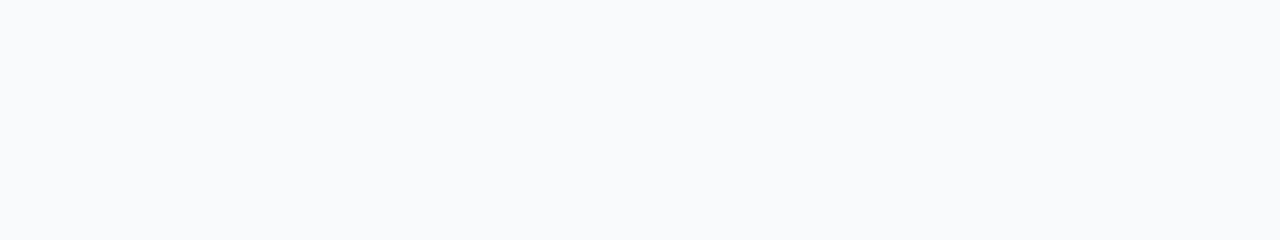
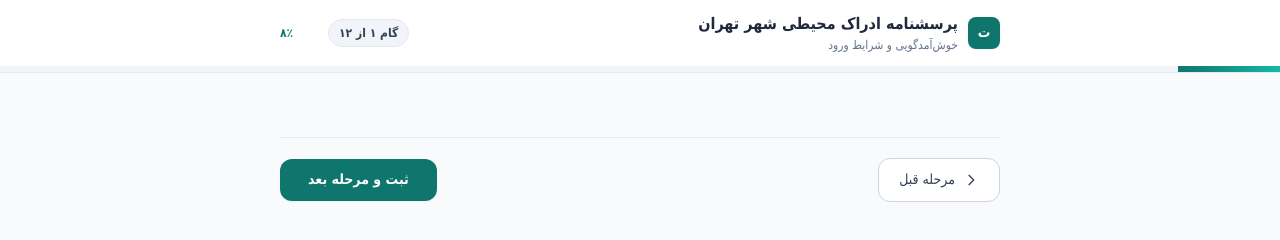
Before and after one commit to elhm29/tehran-survey, a plain HTML site: page index.html in a window 1280 px wide. Drawn offline with nearby package versions, Linux system fonts and the light colour scheme; a small style sheet from the web is missing.

Commit message:
Update index.html

```diff
--- a/index.html
+++ b/index.html
@@ -3,19 +3,19 @@
 <head>
   <meta charset="UTF-8" />
   <meta name="viewport" content="width=device-width, initial-scale=1.0" />
-  <title>بررسی دیدگاه ساکنان درباره کیفیت محیطی محدوده‌های تهران | دانشگاه علم و صنعت ایران</title>
+  <title>بررسی دیدگاه ساکنان درباره کیفیت محیطی محله‌های تهران | دانشگاه علم و صنعت ایران</title>
   <meta name="description" content="پرسشنامه آنلاین | دانشگاه علم و صنعت ایران" />
   <meta property="og:type" content="website" />
   <meta property="og:url" content="https://elhm29.github.io/tehran-survey/" />
   <meta property="og:site_name" content="دانشکده معماری و شهرسازی - دانشگاه علم و صنعت ایران" />
-  <meta property="og:title" content="بررسی دیدگاه ساکنان درباره کیفیت محیطی محدوده‌های تهران" />
+  <meta property="og:title" content="بررسی دیدگاه ساکنان درباره کیفیت محیطی محله‌های تهران" />
   <meta property="og:description" content="پرسشنامه آنلاین | دانشگاه علم و صنعت ایران" />
   <meta property="og:image" content="https://elhm29.github.io/tehran-survey/cover.jpg" />
   <meta property="og:image:type" content="image/jpeg" />
   <meta property="og:image:width" content="736" />
   <meta property="og:image:height" content="662" />
   <meta name="twitter:card" content="summary_large_image" />
-  <meta name="twitter:title" content="بررسی دیدگاه ساکنان درباره کیفیت محیطی محدوده‌های تهران" />
+  <meta name="twitter:title" content="بررسی دیدگاه ساکنان درباره کیفیت محیطی محله‌های تهران" />
   <meta name="twitter:description" content="پرسشنامه آنلاین | دانشگاه علم و صنعت ایران" />
   <meta name="twitter:image" content="https://elhm29.github.io/tehran-survey/cover.jpg" />
 
@@ -493,4 +493,73 @@
 </head>
 <body class="min-h-screen flex flex-col justify-between selection:bg-brand-100 selection:text-brand-900">
 
-  <!-- =================================================================
+  <!-- ===================================================================== -->
+  <!-- TOP STICKY HEADER & PROGRESS BAR                                      -->
+  <!-- ===================================================================== -->
+  <header class="sticky top-0 z-30 bg-white/90 backdrop-blur-md border-b border-slate-200/80 transition-all">
+    <div class="max-w-3xl mx-auto px-4 sm:px-6 py-3 flex items-center justify-between gap-4">
+      <div class="flex items-center gap-2.5">
+        <div class="w-8 h-8 rounded-lg bg-brand-700 text-white flex items-center justify-center font-bold text-sm shadow-sm">
+          ت
+        </div>
+        <div>
+          <h1 class="text-sm sm:text-base font-bold text-slate-800 leading-tight">پرسشنامه ادراک محیطی شهر تهران</h1>
+          <p id="step-subtitle" class="text-xs text-slate-500">خوش‌آمدگویی و شرایط ورود</p>
+        </div>
+      </div>
+
+      <div class="flex items-center gap-3">
+        <span id="step-counter-badge" class="text-xs font-semibold bg-slate-100 text-slate-700 px-2.5 py-1 rounded-full border border-slate-200">
+          گام ۱ از ۱۲
+        </span>
+        <span id="step-percent-badge" class="hidden sm:inline-block text-xs font-bold text-brand-700 w-9 text-left">
+          ۸٪
+        </span>
+      </div>
+    </div>
+
+    <!-- Smooth Progress Bar -->
+    <div class="w-full bg-slate-100 h-1.5 overflow-hidden">
+      <div id="progress-bar-fill" class="bg-gradient-to-l from-brand-500 to-brand-700 h-full transition-all duration-300 ease-out" style="width: 8%;"></div>
+    </div>
+  </header>
+
+  <!-- ===================================================================== -->
+  <!-- MAIN SURVEY CONTAINER                                                 -->
+  <!-- ===================================================================== -->
+  <main class="flex-grow w-full max-w-3xl mx-auto px-4 sm:px-6 py-6 sm:py-8">
+
+    <!-- Validation Error Toast Banner (Hidden by default) -->
+    <div id="validation-banner" class="hidden mb-5 p-4 rounded-xl bg-rose-50 border border-rose-200 text-rose-800 text-sm flex items-start justify-between gap-3 shadow-sm">
+      <div class="flex items-start gap-2.5">
+        <svg class="w-5 h-5 text-rose-600 shrink-0 mt-0.5" fill="none" viewBox="0 0 24 24" stroke="currentColor">
+          <path stroke-linecap="round" stroke-linejoin="round" stroke-width="2" d="M12 9v2m0 4h.01m-6.938 4h13.856c1.54 0 2.502-1.667 1.732-3L13.732 4c-.77-1.333-2.694-1.333-3.464 0L3.34 16c-.77 1.333.192 3 1.732 3z"/>
+        </svg>
+        <div>
+          <p class="font-bold">لطفاً پیش از ادامه، به موارد مشخص‌شده پاسخ دهید:</p>
+          <p id="validation-message" class="mt-0.5 text-rose-700 text-xs sm:text-sm"></p>
+        </div>
+      </div>
+      <button onclick="hideValidationBanner()" class="text-rose-500 hover:text-rose-700 p-1">✕</button>
+    </div>
+
+    <!-- Dynamic Step Viewport -->
+    <div id="survey-viewport" class="step-enter"></div>
+
+    <!-- Navigation Footer Bar (Inside Main) -->
+    <div id="nav-controls" class="mt-8 pt-5 border-t border-slate-200/80 flex items-center justify-between gap-3">
+      <button id="btn-prev" type="button" onclick="prevStep()" class="px-5 py-2.5 rounded-xl border border-slate-300 bg-white text-slate-700 hover:bg-slate-50 font-medium text-sm transition flex items-center gap-2 disabled:opacity-40 disabled:pointer-events-none">
+        <svg class="w-4 h-4" fill="none" viewBox="0 0 24 24" stroke="currentColor">
+          <path stroke-linecap="round" stroke-linejoin="round" stroke-width="2" d="M9 5l7 7-7 7" />
+        </svg>
+        <span>مرحله قبل</span>
+      </button>
+
+      <div class="flex items-center gap-2">
+        <!-- Quick Fill Button for Researcher Testing (Visible when Researcher Mode is unlocked) -->
+        <button id="btn-quick-fill" type="button" onclick="quickFillCurrentStep()" class="hidden px-3 py-2 rounded-xl border border-amber-300 bg-amber-50 text-amber-800 hover:bg-amber-100 text-xs font-medium transition" title="پر کردن آزمایشی این صفحه برای تست سریع">
+          ⚡ تست سریع این صفحه
+        </button>
+
+        <button id="btn-next" type="button" onclick="nextStep()" class="px-7 py-2.5 rounded-xl bg-brand-700 hover:bg-brand-800 active:bg-brand-900 text-white font-semibold text-sm shadow-sm hover:shadow transition flex items-center gap-2">
+          <span id="btn-next-text">ثبت و مرحله بعد
```
